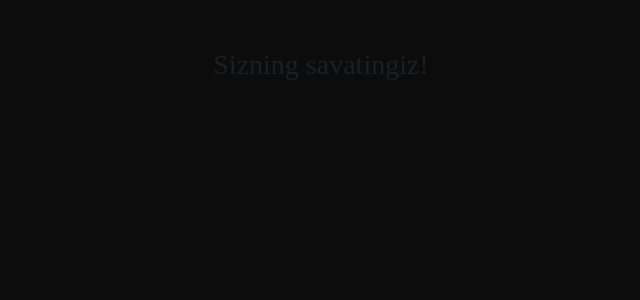
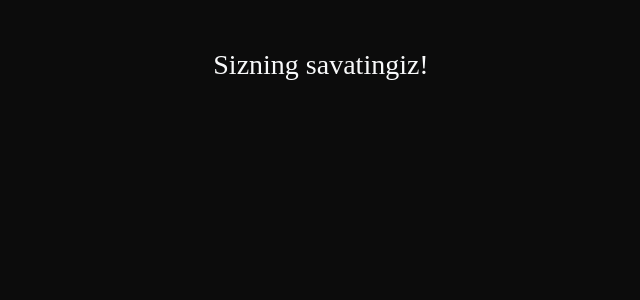
Before and after one commit to DilshodMahmudov0156/start-up, a React (Create React App) app: page /cart in a window 1280 px wide. Shown: the top 300 px of the page, without its empty margins (319-959 px from the left). Built offline with nearby package versions, Linux system fonts and the light colour scheme.

Commit message:
i matched codes for myself modules

```diff
--- a/src/components/cart.js
+++ b/src/components/cart.js
@@ -1,5 +1,6 @@
 import React from 'react';
 import {Link} from "react-router-dom";
+import NavBar from "./navBar";
 
 function Cart({cart}) {
 
@@ -8,11 +9,13 @@ function Cart({cart}) {
         <div className="cart-app">
             <div className="container mt-5">
                 <div className="row justify-content-center">
-                    <h3 className="text-center text-muted">Sizning savatingiz!</h3>
+                    <h3 className="text-center text-light">Sizning savatingiz!</h3>
                     <div className="col-xl-8 col-md-10 col-sm-10">
-                        <table className="table table table-hover mt-5">
+                        <table className="table table-striped table-dark table-hover mt-5">
                             <tbody>
                             {
+                                cart
+                                    ?
                                     cart.map((item, index) => (
                                         <tr key={item.id}>
                                             <td>
@@ -37,6 +40,12 @@ function Cart({cart}) {
                                             </td>
                                         </tr>
                                     ))
+                                    :
+                                    <tr>
+                                        <td className="text-center text-light">
+                                            hechqanday narsa yo'q
+                                        </td>
+                                    </tr>
                             }
                             </tbody>
                         </table>
```
Lines whose indentation alone changed are shown as unchanged.
